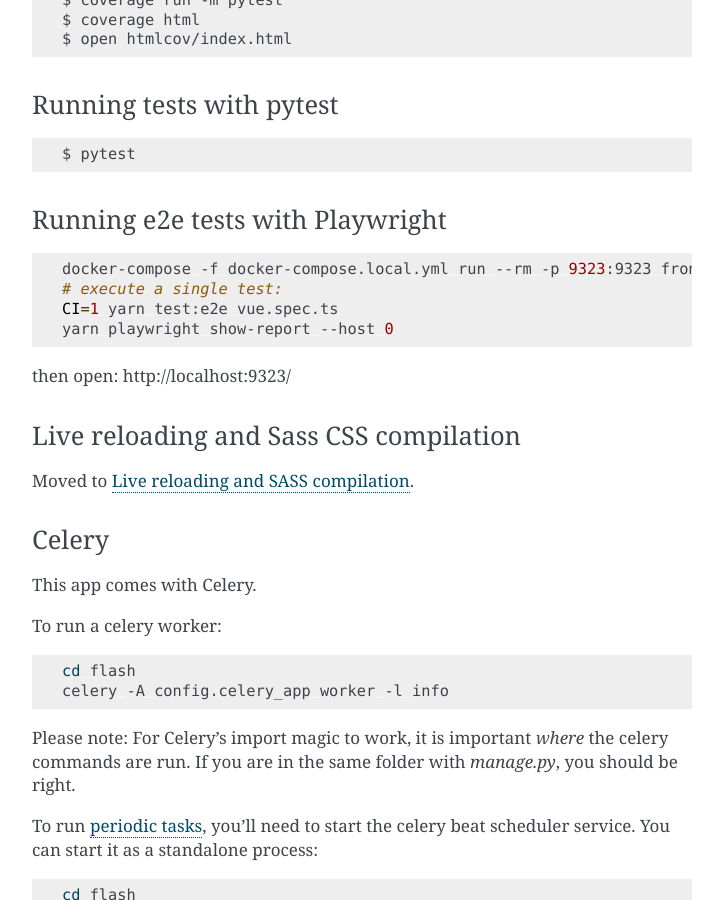
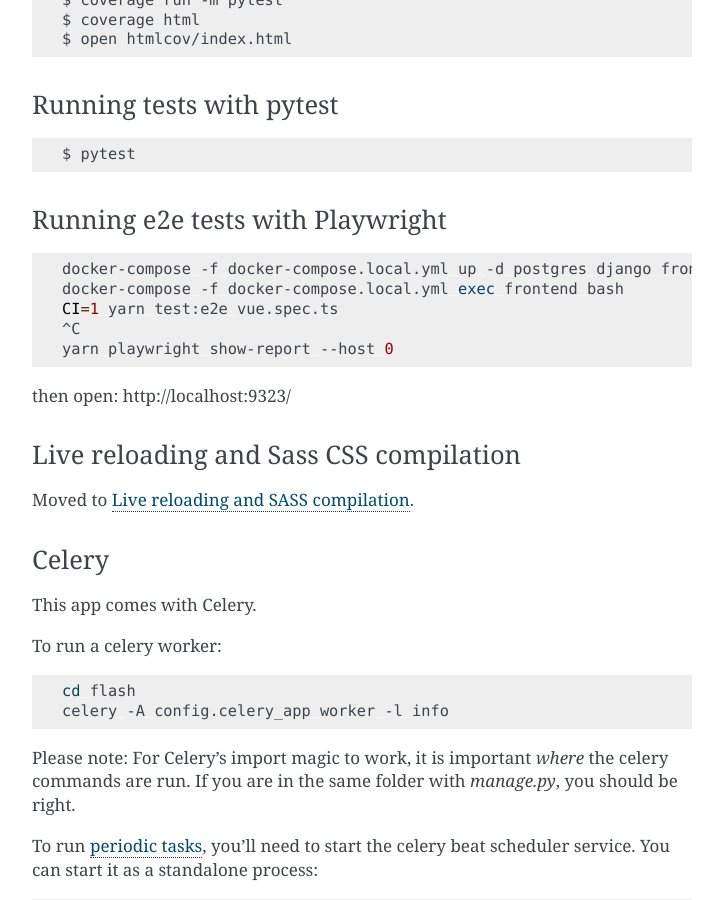
Before and after one commit to simevo/flash, a Sphinx documentation site: the page built from docs/DEVELOPING.md, in a window 1280 px wide and 900 px high, scrolled down 1830 px. Shown: the whole window, without its empty margins (388-1111 px from the left). Built offline with Sphinx 7.4.7, drawn with Linux system fonts in a browser that asks for light colours.

Commit message:
additions to c7db69fc386be5ab5740441e07bd44a56bda7269

````diff
--- a/docker-compose.local.yml
+++ b/docker-compose.local.yml
@@ -68,6 +68,8 @@
       target: frontend-builder
     image: flash_local_frontend
     command: yarn dev --port 80 --host 0
+    ports:
+      - '9323:9323'
     volumes:
       - ./frontend/e2e:/app/e2e
       - ./frontend/src:/app/src
--- a/docs/DEVELOPING.md
+++ b/docs/DEVELOPING.md
@@ -69,9 +69,10 @@
 ### Running e2e tests with Playwright
 
 ```sh
-docker-compose -f docker-compose.local.yml run --rm -p 9323:9323 frontend bash
-# execute a single test:
+docker-compose -f docker-compose.local.yml up -d postgres django frontend flash
+docker-compose -f docker-compose.local.yml exec frontend bash
 CI=1 yarn test:e2e vue.spec.ts
+^C
 yarn playwright show-report --host 0
 ```
 
````
